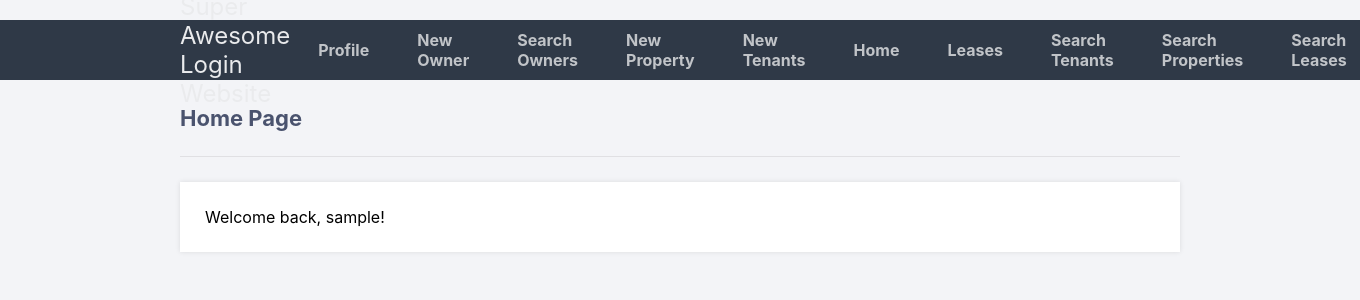
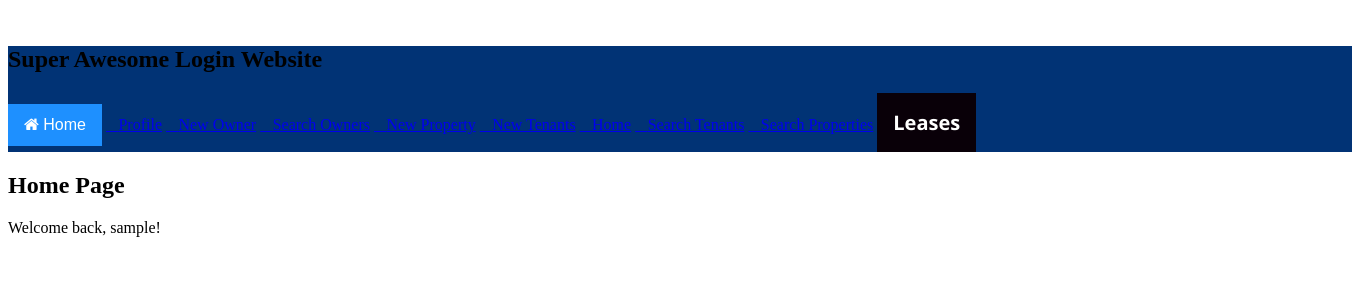
Before and after one commit to Jasontibaldo/SoftwareEngineering, a Flask app: page /pythonlogin/home in a window 1360 px wide. Shown: the top 300 px of the page. Run offline with Flask 2, Linux system fonts and the light colour scheme; the visitor is signed in with stand-in values (Sample User, id 1); some libraries are stand-ins or nearby versions.

Commit message:
maybe working dropdown

```diff
--- a/pythonlogin/templates/layout.html
+++ b/pythonlogin/templates/layout.html
@@ -3,23 +3,93 @@
 	<head>
 		<meta charset="utf-8">
 		<title>{% block title %}{% endblock %}</title>
-		<link rel="stylesheet" href="{{ url_for('static', filename='style.css') }}">
-		<link rel="stylesheet" href="all.css">
+<link rel="stylesheet" href="styles.css">
+<link rel="stylesheet" href="all.css">
+		<link rel="stylesheet" href="https://cdnjs.cloudflare.com/ajax/libs/font-awesome/4.7.0/css/font-awesome.min.css">
+		<style>
+.menu-btn {
+   background-color: #090008;
+   color: white;
+   padding: 16px;
+   font-size: 20px;
+   font-weight: bolder;
+   font-family: 'Segoe UI', Tahoma, Geneva, Verdana, sans-serif;
+   border: none;
+}
+.dropdown-menu {
+   position: relative;
+   display: inline-block;
+}
+.menu-content {
+   display: none;
+   position: absolute;
+   background-color: #017575;
+   min-width: 160px;
+   z-index: 1;
+}
+nav{
+   background-color: #013375;
+}
+.links,.links-hidden{
+   display: inline-block;
+   color: rgb(255, 255, 255);
+   padding: 12px 16px;
+   text-decoration: none;
+   font-size: 18px;
+   font-weight: bold;
+}
+.links-hidden{
+   display: block;
+}
+.links{
+   display: inline-block;
+}
+.links-hidden:hover,.links:hover {
+   background-color: rgb(100, 107, 46);
+}
+.dropdown-menu:hover .menu-content {
+   display: block;
+}
+.dropdown-menu:hover .menu-btn {
+   background-color: #3e8e41;
+}
+.btn {
+  background-color: DodgerBlue; /* Blue background */
+  border: none; /* Remove borders */
+  color: white; /* White text */
+  padding: 12px 16px; /* Some padding */
+  font-size: 16px; /* Set a font size */
+  cursor: pointer; /* Mouse pointer on hover */
+}
+
+/* Darker background on mouse-over */
+.btn:hover {
+  background-color: RoyalBlue;
+}
+</style>
+
 	</head>
 	<body class="loggedin">
 		<nav class="navtop">
 			<div>
 				<h1>Super Awesome Login Website</h1>
+				<button class="btn"><i class="fa fa-home"></i> Home</button>
 				<a href="{{ url_for('profile') }}"><i class="fas fa-user-circle"></i>Profile</a>
 				<a href="{{ url_for('newOwner') }}"><i class="fas fa-user-circle"></i>New Owner</a>
 				<a href="{{ url_for('searchOwnerPage') }}"><i class="fas fa-user-circle"></i>Search Owners</a>
 				<a href="{{ url_for('newProperty') }}"><i class="fas fa-user-circle"></i>New Property</a>
 				<a href="{{ url_for('newTenant') }}"><i class="fas fa-user-circle"></i>New Tenants</a>
 				<a href="{{ url_for('home') }}"><i class="fas fa-user-circle"></i>Home</a>
-				<a href="{{ url_for('leaseMainPage') }}"><i class="fas fa-user-circle"></i>Leases</a>
 				<a href="{{ url_for('searchTenantPage') }}"><i class="fas fa-user-circle"></i>Search Tenants</a>
 				<a href="{{ url_for('searchPropertyPage') }}"><i class="fas fa-user-circle"></i>Search Properties</a>
-				<a href="{{ url_for('searchLeasePage') }}"><i class="fas fa-user-circle"></i>Search Leases</a>
+				<div class="dropdown-menu">
+<button class="menu-btn">Leases </button>
+<div class="menu-content">
+<a class="links-hidden" href="{{ url_for('newLease') }}">Create A New Lease</a>
+<a class="links-hidden" href="{{ url_for('searchLeasePage') }}">Search For A Lease</a>
+
+</div>
+</div>
 
 
 
```
